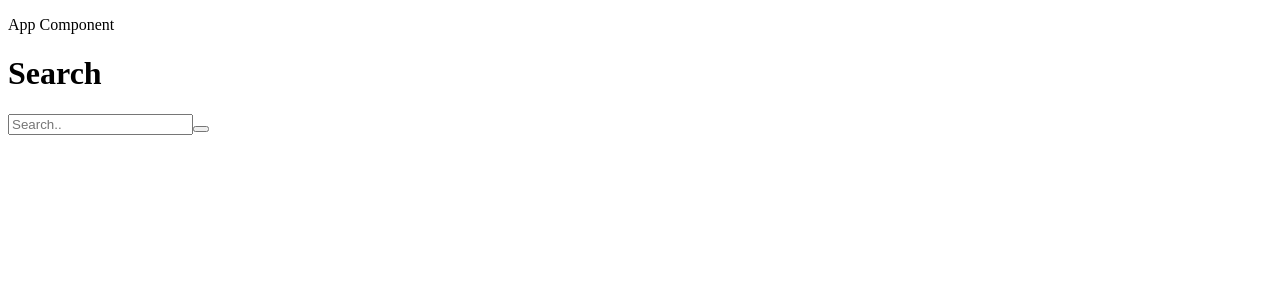
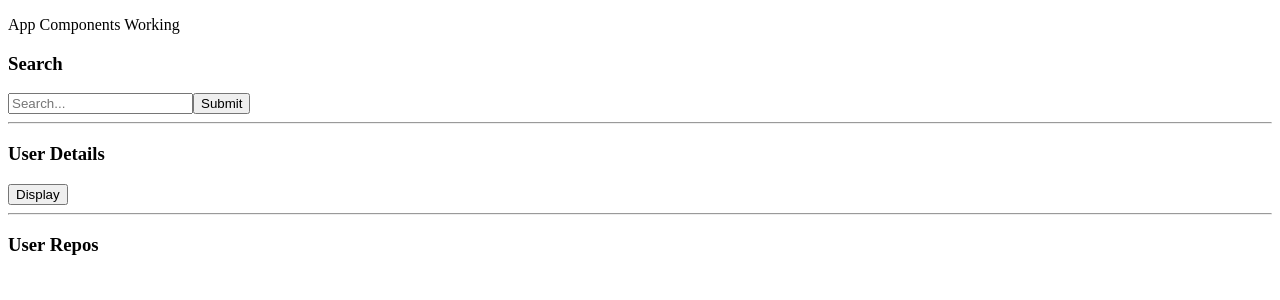
Before and after one commit to sngina/Github, an Angular app: page / in a window 1280 px wide. Shown: the top 300 px of the page. Built offline with nearby package versions, Linux system fonts and the light colour scheme.

Commit message:
generate form

```diff
--- a/src/app/app.component.html
+++ b/src/app/app.component.html
@@ -1,10 +1,18 @@
- <div class="container">
- <p>App Component</p>
-<h1>Search</h1>
-<form class="example" action="action_page.php">
-  <input type="text" placeholder="Search.." name="search">
-  <button type="submit"><i class="fa fa-search"></i></button>
-</form>
-<router-outlet></router-outlet>
-
+<div class="container">
+  <p>App Components Working</p>
+  <h3>Search</h3>
+  <form (submitUser)='submitUser()'>
+    <input type="text" class="form-control m-3" placeholder="Search..." [(ngModel)]='search' name='search'>
+    <button type="submit" class='btn btn-primary m-3'>Submit</button>
+  </form>
+  <hr>
+  <h3>User Details</h3>
+  <button (click)='displayUserDetail()'>Display</button>
+  <!-- <p>Login name {{ holdUserDetails.login }}</p>
+  <a href="{{holdUserDetail.repos_url }}">Repo links</a>
+  <img src='{{ holdUserDetails.avatar_url }}'>
+  <p>{{ holdUserDetail.name }}</p> -->
+  <hr>
+  <h3>User Repos</h3>
+  <router-outlet></router-outlet>
 </div>
--- a/src/app/app.component.ts
+++ b/src/app/app.component.ts
@@ -15,13 +15,19 @@ export class AppComponent {
 
   search!:string;
 
-  holdDetails! : User;
+  holdUserDetails! : User;
 
   constructor(gitservice:Gitsearch2Service ){
    this.githubservice = gitservice
   }
    submitUser(){
-     this.githubservice.gitUser(this.search)
+     this.githubservice.getName(this.search)
+
+   }
+   displayUserDetail(){
+     this.githubservice.getName(this.search)
+     this.holdUserDetails = this.githubservice.user;
+    //  console.log(this.githubservice.user.login )
    }
 
 
--- a/src/app/app.module.ts
+++ b/src/app/app.module.ts
@@ -4,10 +4,12 @@ import { BrowserModule } from '@angular/platform-browser';
 import { HttpClientModule} from '@angular/common/http';
 import { AppRoutingModule } from './app-routing.module';
 import { AppComponent } from './app.component';
+import { FormComponent } from './form/form.component';
 
 @NgModule({
   declarations: [
-    AppComponent
+    AppComponent,
+    FormComponent
   ],
   imports: [
     BrowserModule,
--- /dev/null
+++ b/src/app/form/form.component.html
@@ -0,0 +1 @@
+<p>form works!</p>
--- /dev/null
+++ b/src/app/form/form.component.ts
@@ -0,0 +1,15 @@
+import { Component, OnInit } from '@angular/core';
+
+@Component({
+  selector: 'app-form',
+  templateUrl: './form.component.html',
+  styleUrls: ['./form.component.css']
+})
+export class FormComponent implements OnInit {
+
+  constructor() { }
+
+  ngOnInit(): void {
+  }
+
+}
--- a/src/app/gitsearch2.service.ts
+++ b/src/app/gitsearch2.service.ts
@@ -3,6 +3,7 @@ import { HttpClient} from '@angular/common/http';
 import { environment} from '../environments/environment';
 import { User} from './user';
 import  {RepoDetails} from './repo-details';
+
 
 //user details
 //repos
@@ -27,19 +28,19 @@ export class Gitsearch2Service {
    getName(user:string){
     this.user = new User("","","","");
      interface ApiResponse{
-       longin:string,
+       login:string,
        avatar_url:string,
        repos_url:string,
        name:string,
 
      }
      let promise = new Promise((resolve,reject) =>{
-      this.http.get<ApiResponse>('https://api.github.com/users/ + user' + '?access_token='+environment.apikey).toPromise().then(response =>{
-       this.user.login = response.longin,
+      this.http.get<ApiResponse>('https://api.github.com/users/'+ user).toPromise().then(response => {
+        this.user.login = response.login,
        this.user.avatar_url = response.avatar_url,
        this.user.repos_url =response.repos_url,
        this.user.name = response.name,
-
+        // console.log(this.user.login)
        resolve("it's a Success")
       }),(error:any)=>{
         reject(error);
@@ -52,7 +53,7 @@ export class Gitsearch2Service {
   getUserRepos(user:string) {
     this.repoData.splice(0 , this.repoData.length)
   let promise = new Promise((resolve,reject) =>{
-    this.http.get<any>('https://api.github.com/users/ + user' + '/repos?access_token='+environment.apikey).toPromise().then(response=>{
+    this.http.get<any>('https://api.github.com/users/'+ user + '/repos?access_token='+environment.apikey).toPromise().then(response=>{
       for (var i =0; i<response.length;i++){
      this.singleRepoData = new RepoDetails(response[i].name,response[i].html_url,response[i].updated_at)
      this.repoData.push(this.singleRepoData)
```
Also changed, not shown: src/app/form/form.component.css (added), 1 other file (tests, documents, lock files or other folders).
